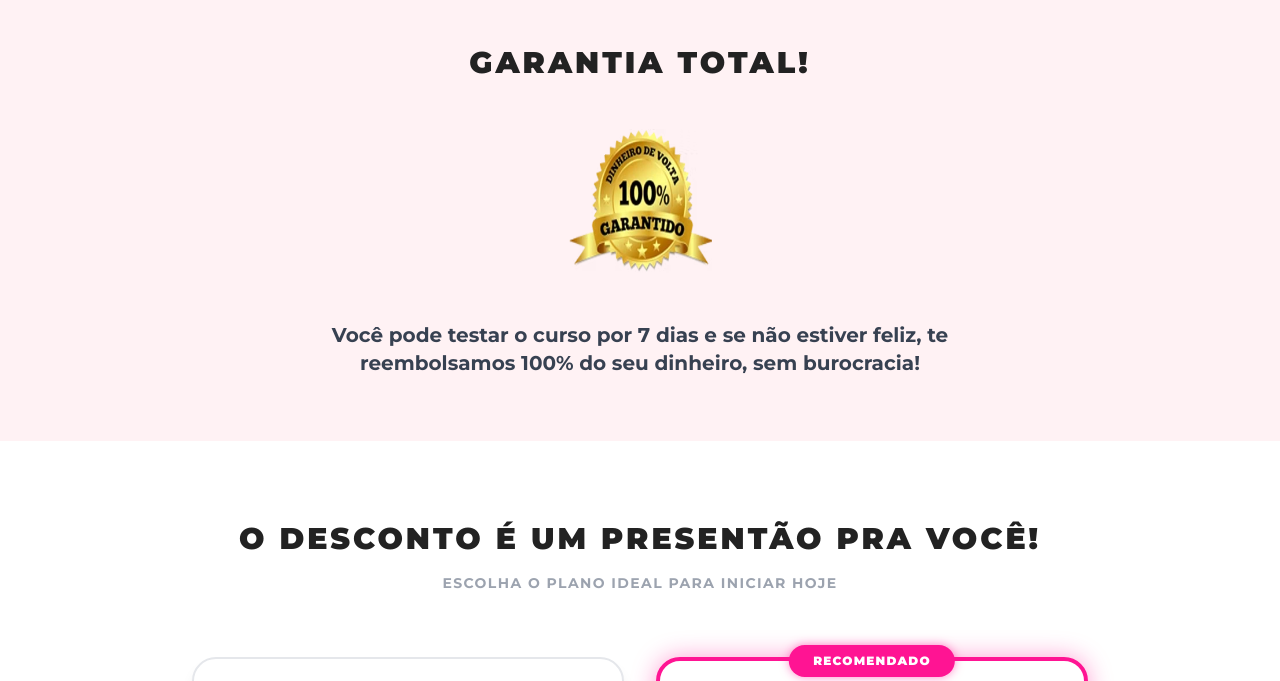
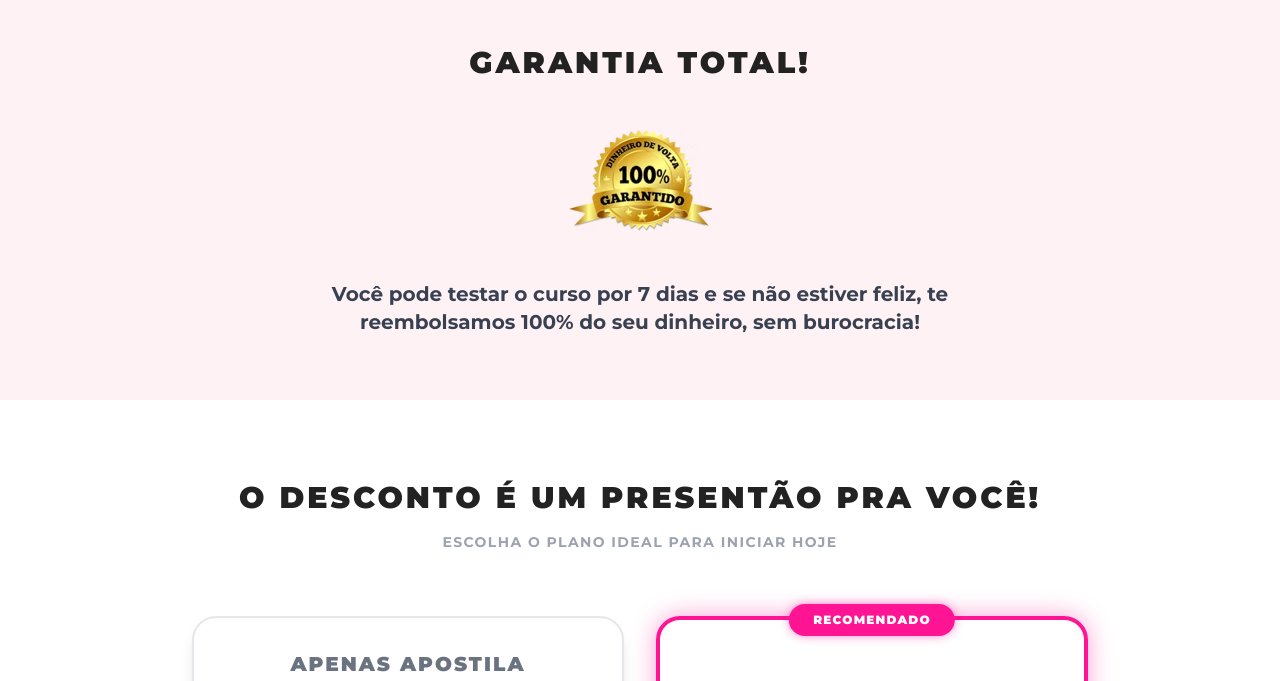
Before and after one commit to oguihenrique05-prog/casadecor, a plain HTML site: page index.html in a window 1280 px wide. Shown: the part 5240-5921 px from the top of the page. Drawn offline with nearby package versions, Linux system fonts and the light colour scheme; a web font is replaced by a local one.

Commit message:
Update index.html

```diff
--- a/index.html
+++ b/index.html
@@ -659,7 +659,7 @@
 
             <!-- Selo Dourado 100% Garantido (imagem7.webp) -->
             <div class="flex justify-center py-4">
-                <img src="imagem7.webp" onerror="this.onerror=null; this.src='https://placehold.co/160x160/FFF2F4/D97706?text=Selo+Garantia'" alt="Selo 100% Garantido" class="w-36 h-36">
+                <img src="imagem7.webp" onerror="this.onerror=null; this.src='https://placehold.co/160x160/FFF2F4/D97706?text=Selo+Garantia'" alt="Selo 100% Garantido" class="w-36 h-auto max-w-full object-contain">
             </div>
 
             <p class="text-lg sm:text-xl font-bold text-gray-700 max-w-2xl mx-auto leading-relaxed">
```
